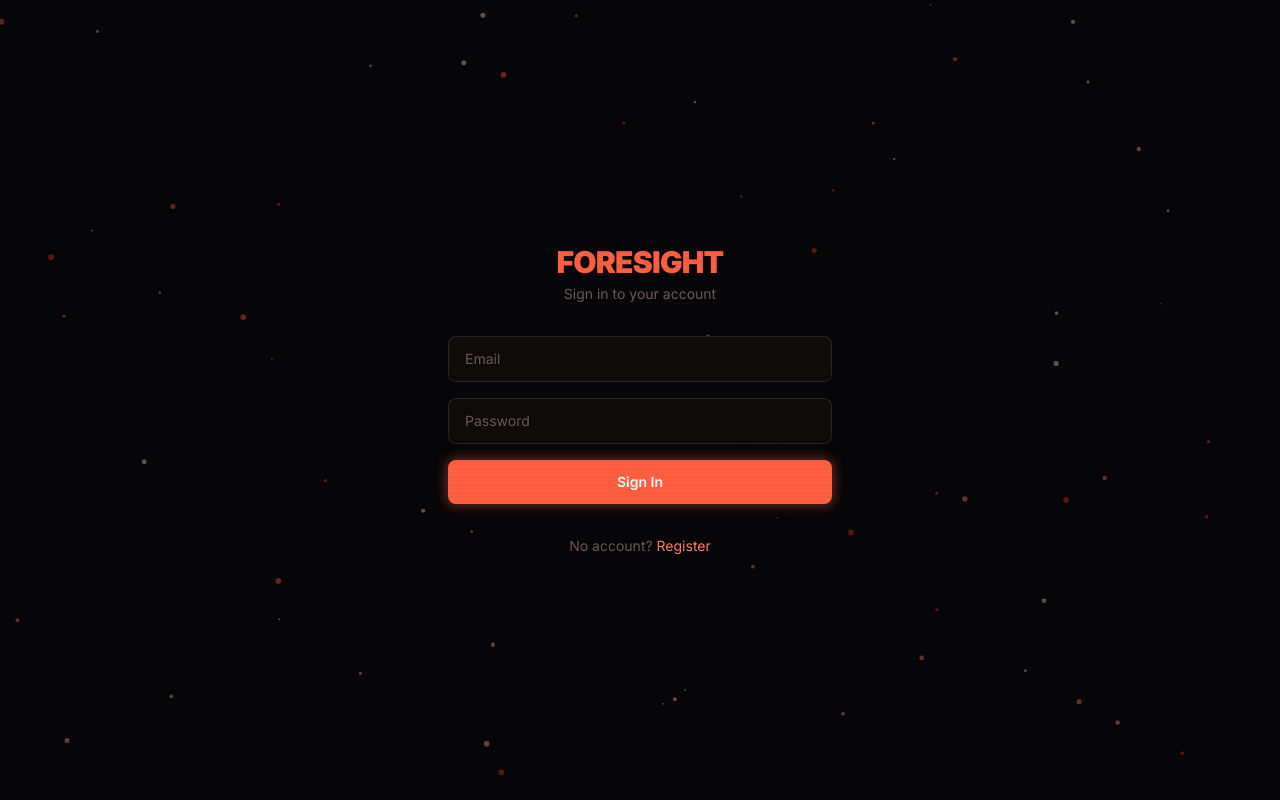
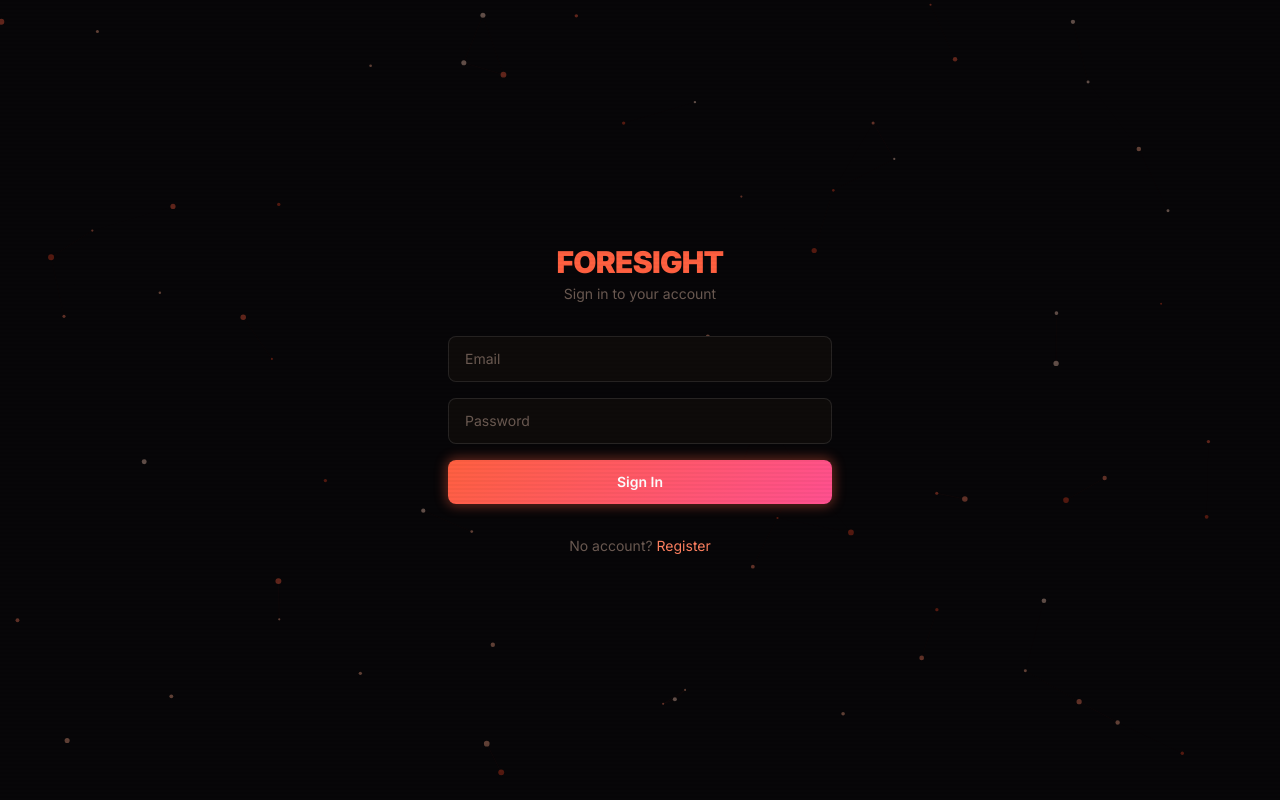
Before and after one commit to nickpfundtner/claude-foresight-, a Next.js app in the folder frontend/: page /login in a window 1280 px wide. Built offline with nearby package versions, Linux system fonts and the light colour scheme; no server answers.

Commit message:
feat: gradient glow on primary Button

```diff
--- a/frontend/components/ui/Button.tsx
+++ b/frontend/components/ui/Button.tsx
@@ -6,7 +6,7 @@ interface ButtonProps extends ButtonHTMLAttributes<HTMLButtonElement> {
   variant?: 'primary' | 'ghost'
 }
 
-export default function Button({ variant = 'primary', className = '', onClick, children, ...props }: ButtonProps) {
+export default function Button({ variant = 'primary', className = '', style, onClick, children, ...props }: ButtonProps) {
   const ref = useRef<HTMLButtonElement>(null)
 
   function handleClick(e: React.MouseEvent<HTMLButtonElement>) {
@@ -34,15 +34,20 @@ export default function Button({ variant = 'primary', className = '', onClick, c
     'relative overflow-hidden px-4 py-2 rounded-lg font-semibold text-sm transition-all cursor-pointer select-none'
   const variants = {
     primary:
-      'bg-p0 text-white shadow-[0_0_12px_2px_rgba(255,96,64,0.4)] hover:shadow-[0_0_20px_6px_rgba(255,96,64,0.6)] hover:bg-p1 active:scale-95',
+      'text-white shadow-[0_0_12px_2px_rgba(255,96,64,0.4)] hover:shadow-[0_0_20px_6px_rgba(255,80,144,0.5)] active:scale-95',
     ghost:
       'border border-p0/40 text-p1 hover:border-p0 hover:bg-p0/10 active:scale-95',
   }
+
+  const primaryStyle = variant === 'primary'
+    ? { background: 'linear-gradient(135deg, #FF6040, #FF5090)', ...style }
+    : style
 
   return (
     <button
       ref={ref}
       className={`${base} ${variants[variant]} ${className}`}
+      style={primaryStyle}
       onClick={handleClick}
       {...props}
     >
```
Also changed, not shown: 1 other file (tests, documents, lock files or other folders).
